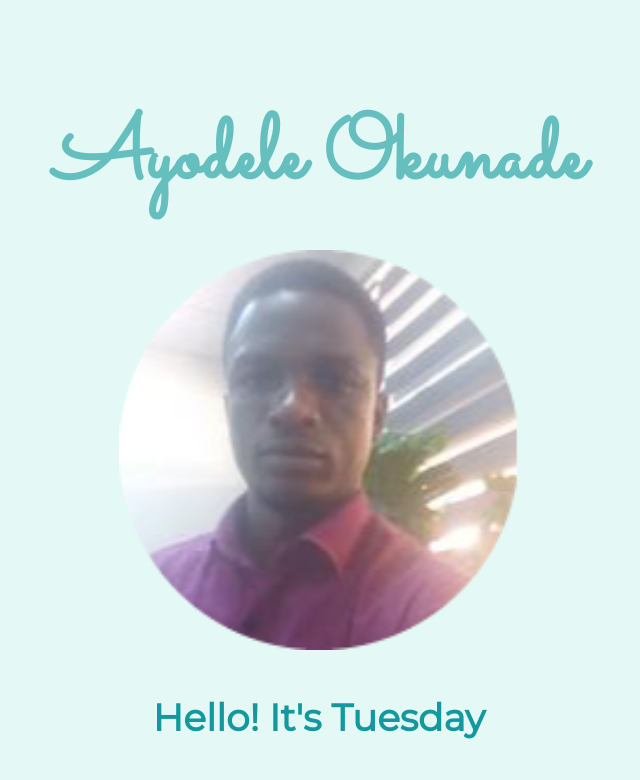
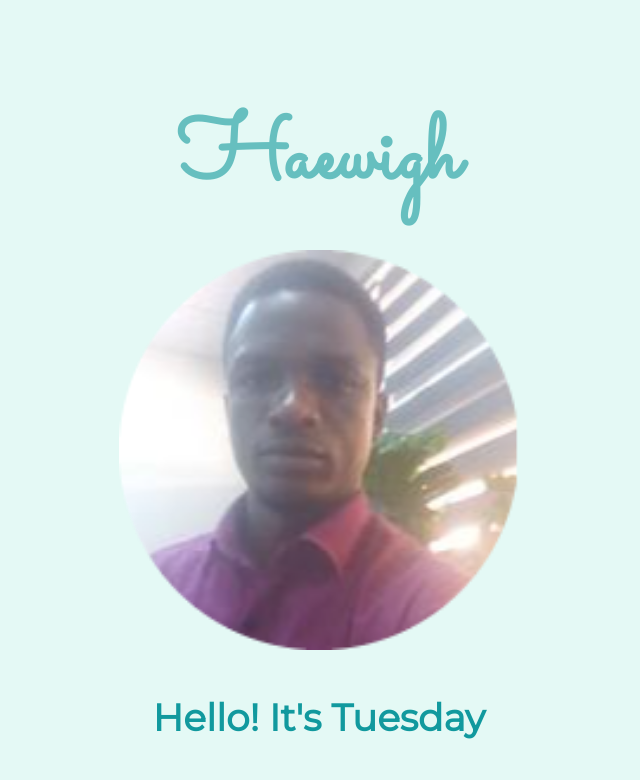
Before and after one commit to haewigh/haewigh.github.io, a plain HTML site: page index.html in a window 1280 px wide. Shown: the top 780 px of the page, without its empty margins (321-961 px from the left). Drawn offline with Linux system fonts and the light colour scheme.

Commit message:
second commit

```diff
--- a/index.html
+++ b/index.html
@@ -12,7 +12,7 @@
 
 <body>
   <div class="main">
-    <h1 data-testid="slackUserName" >Ayodele Okunade</h1>
+    <h1 data-testid="slackUserName" >Haewigh</h1>
 
     <img  class="image" src="haewigh_img.png" alt="haewigh" data-testid="slackDisplayImage">
 
```
